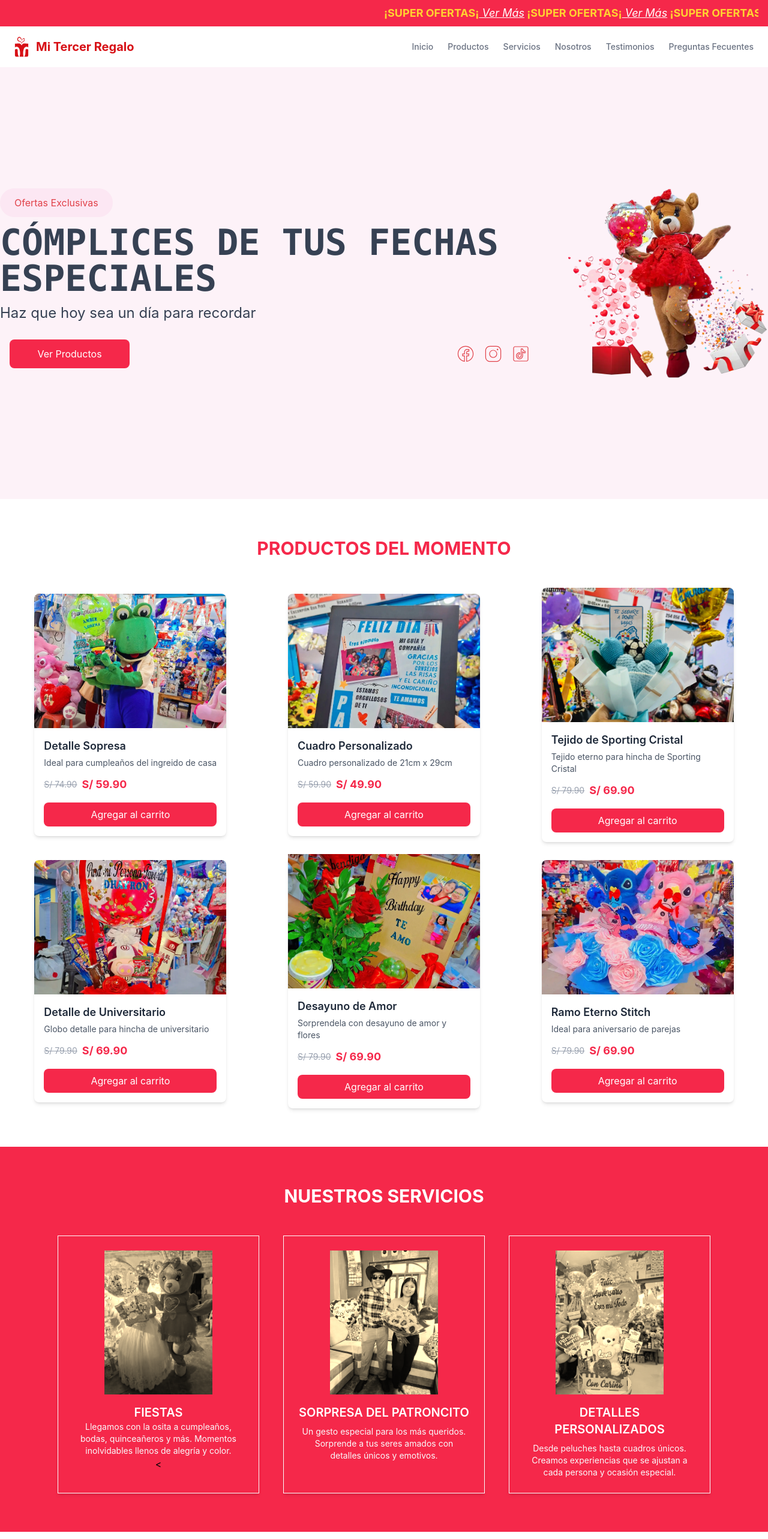
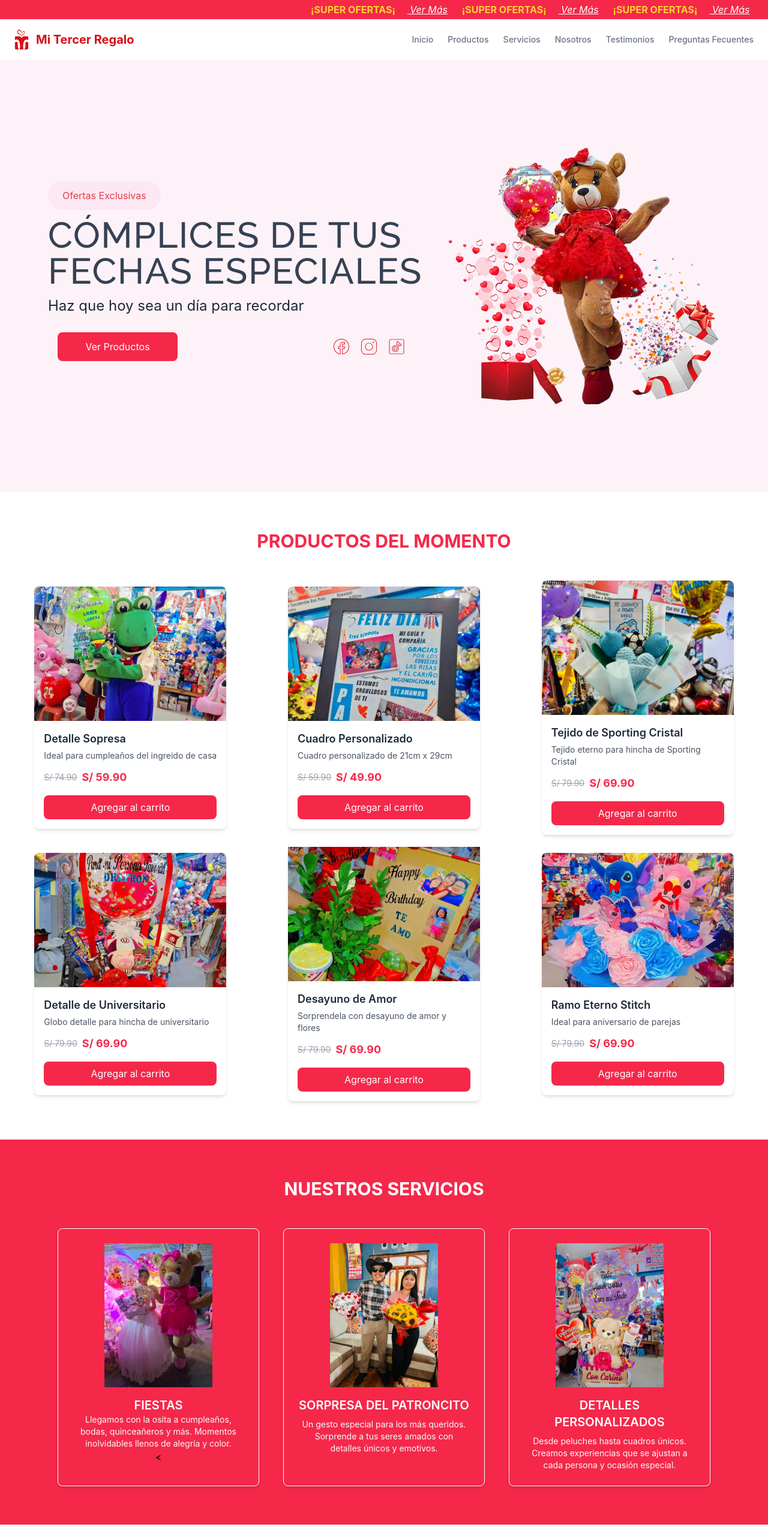
Before and after one commit to JocsanSernaque/mi-tercer-regalo, an Angular app: page / in a window 1280 px wide. Shown: the top 2566 px of the page at 60% size. Built offline with nearby package versions, Linux system fonts and the light colour scheme.

Commit message:
interaction with icon hamburger

```diff
--- a/src/app/components/header/header.component.html
+++ b/src/app/components/header/header.component.html
@@ -1,23 +1,17 @@
 <!-- HEADER SEO-FRIENDLY -->
 <header class="bg-[#f5284a] text-white overflow-hidden relative">
-  <div class="max-w-screen-xl mx-auto py-2 px-4">
-    <!-- Texto estático para SEO -->
-    <!-- <h3 class="text-lg font-bold">
-      🎉 Detalles personalizados, fiestas y sorpresas para toda ocasión
-    </h3> -->
-
+  <div class="mx-auto py-1 px-4">
     <!-- Texto animado -->
     <div class="flex justify-center items-centerrelative overflow-hidden whitespace-nowrap marquee-pause">
-      <p class="animate-marquee inline-block text-sm md:text-lg">
-         <span class="text-sm md:text-lg text-amber-300 font-bold uppercase">¡Super Ofertas¡</span>
+      <p class="animate-marquee inline-block space-x-5">
+         <span class=" text-amber-300 font-bold uppercase">¡Super Ofertas¡</span>
          <a href="/" class="underline italic"> Ver Más</a>
-         <span class="text-sm md:text-lg text-amber-300 font-bold uppercase"> ¡Super Ofertas¡</span>
-         <!-- <span class="text-sm md:text-lg"> Por el Día del Niño </span> -->
+         <span class=" text-amber-300 font-bold uppercase"> ¡Super Ofertas¡</span>
+         <!-- <span class=""> Por el Día del Niño </span> -->
          <a href="/" class="underline italic"> Ver Más</a>
-         <span class="text-sm md:text-lg text-amber-300 font-bold uppercase"> ¡Super Ofertas¡</span>
-         <!-- <span class="text-sm md:text-lg"> Por el Día del Niño </span> -->
+         <span class=" text-amber-300 font-bold uppercase"> ¡Super Ofertas¡</span>
+         <!-- <span class=""> Por el Día del Niño </span> -->
          <a href="/" class="underline italic"> Ver Más </a>
-
       </p>
     </div>
   </div>
--- a/src/app/components/home/home.component.html
+++ b/src/app/components/home/home.component.html
@@ -1,14 +1,14 @@
 <main class="min-h-[calc(30vh-200px)] bg-pink-50">
-    <section class="flex flex-col md:flex-row items-center justify-center w-full h-[90vh]">
+    <section class="flex flex-col md:flex-row items-center justify-center w-full h-[90vh] gap-2 px-10 lg:p-20">
 
-        <div class="flex flex-col w-full m:w-1/2 text-center items-center md:items-start md:text-left gap-3">
+        <div class="flex flex-col w-full m:w-1/2 text-center items-center justify-between md:items-start md:text-left gap-3">
             <div class="hidden md:block rounded-full bg-pink-100 text-[#e14149] px-6 py-3 items-center justify-center gap-2">
               <span>
                 Ofertas Exclusivas
               </span>
             </div>
-            <h1 class="text-gray-700 text-3xl md:text-6xl font-semibold uppercase font-mono">Cómplices de tus fechas especiales</h1>
-            <h2 class="text-gray-700 md:text-2xl">Haz que hoy sea un día para recordar</h2>
+            <h1 class="text-gray-700 text-3xl md:text-6xl font-semibold raleway-font uppercase tracking-wide">Cómplices de tus fechas especiales</h1>
+            <h2 class="text-gray-800 md:text-2xl">Haz que hoy sea un día para recordar</h2>
             <div class="m-4 flex flex-col items-center justify-between md:flex-row gap-4 w-full">
               <a href="/productos" class="text-center bg-[#f5284a] text-white rounded-lg hover:bg-[#fc516d] px-6 py-3 hover:bg-primary-800 transition-colors duration-300 w-50">
                   Ver Productos
@@ -34,10 +34,10 @@
               </div>
             </div>
         </div>
-        <div class="w-[260px] md:w-[450px]">
+        <div class="w-[320px] md:w-[768px]">
           <picture class="flex items-center justify-center">
             <source srcset="assets/images/products/munecos/osita-amor.webp" media="(max-width: 768px)">
-            <img src="assets/images/products/munecos/osita-amor.webp" alt="Osita Amor de Mi Tercer Regalo" class="w-full h-full object-cover" loading="lazy"/>
+            <img src="assets/images/products/munecos/osita-amor.webp" alt="Osita Amor de Mi Tercer Regalo" class="w-full max-w-lg object-contain mx-auto md:mx-0" loading="lazy"/>
           </picture>
         </div>
 
--- a/src/app/components/navbar/navbar.component.html
+++ b/src/app/components/navbar/navbar.component.html
@@ -43,7 +43,7 @@
     </button>
   </div>
 </nav>
-<div  class="md:hidden bg-white shadow-lg absolute top-[70px] left-0 w-full z-40 animate-slide-down">
+<div  class="md:hidden bg-white shadow-lg fixed top-[68px] left-0 w-full z-40 animate-slide-down overflow-y-auto max-h-[calc(100vh-70px)]">
   @if (
     menuOpen
   ) {
--- a/src/app/components/pages/services/services.component.html
+++ b/src/app/components/pages/services/services.component.html
@@ -3,8 +3,8 @@
 
   <div class="grid gap-10 sm:grid-cols-2 md:grid-cols-3 place-items-center md:mx-20">
     <!-- Servicio: Fiestas -->
-    <div class="bg-transparent border border-white shadow-md hover:shadow-lg transition p-6 text-center flex flex-col items-center h-full">
-      <img src="assets/images/products/sorpresas/fiesta-de-15(1).webp" alt="Fiestas" class="w-45 h-60 mb-4 sepia hover:sepia-0" lazyload="lazy">
+    <div class="bg-transparent border border-white shadow-md hover:shadow-lg transition p-6 text-center flex flex-col items-center h-full rounded-lg">
+      <img src="assets/images/products/sorpresas/fiesta-de-15(1).webp" alt="Fiestas" class="w-45 h-60 mb-4" lazyload="lazy">
 
         <h3 class="text-xl font-semibold text-white uppercase">Fiestas</h3>
         <p class="text-gray-50 text-sm">Llegamos con la osita a cumpleaños, bodas, quinceañeros y más. Momentos inolvidables llenos de alegría y color.</p>
@@ -12,15 +12,15 @@
     </div>
 
     <!-- Servicio: Sorpresa del Patroncito -->
-    <div class="bg-transparent border border-white shadow-md hover:shadow-lg transition p-6 text-center flex flex-col items-center h-full">
-      <img src="assets/images/products/sorpresas/patroncito.webp" alt="Sorpresa del Patroncito" class="w-45 h-60 mb-4 sepia hover:sepia-0" lazyload="lazy">
+    <div class="bg-transparent border border-white shadow-md hover:shadow-lg transition p-6 text-center flex flex-col items-center h-full rounded-lg">
+      <img src="assets/images/products/sorpresas/patroncito.webp" alt="Sorpresa del Patroncito" class="w-45 h-60 mb-4" lazyload="lazy">
       <h3 class="text-xl font-semibold text-white mb-2 uppercase">Sorpresa del Patroncito</h3>
       <p class="text-gray-50 text-sm">Un gesto especial para los más queridos. Sorprende a tus seres amados con detalles únicos y emotivos.</p>
     </div>
 
     <!-- Servicio: Detalles Personalizados -->
-    <div class="bg-transparent border border-white shadow-md hover:shadow-lg transition p-6 text-center flex flex-col items-center h-full">
-      <img src="assets/images/products/globos/feliz-aniversario-amor.webp" alt="Detalles Personalizados" class="w-45 h-60 mb-4 sepia hover:sepia-0" lazyload="lazy">
+    <div class="bg-transparent border border-white shadow-md hover:shadow-lg transition p-6 text-center flex flex-col items-center h-full rounded-lg">
+      <img src="assets/images/products/globos/feliz-aniversario-amor.webp" alt="Detalles Personalizados" class="w-45 h-60 mb-4" lazyload="lazy">
       <h3 class="text-xl font-semibold text-white mb-2 uppercase">Detalles Personalizados</h3>
       <p class="text-gray-50 text-sm">Desde peluches hasta cuadros únicos. Creamos experiencias que se ajustan a cada persona y ocasión especial.</p>
     </div>
--- a/src/styles.css
+++ b/src/styles.css
@@ -1,4 +1,5 @@
 /* You can add global styles to this file, and also import other style files */
+@import url('https://fonts.googleapis.com/css2?family=Raleway:ital,wght@0,100..900;1,100..900&display=swap');
 @import "tailwindcss";
 /* Marquee hecho con Tailwind + @layer */
 @keyframes marquee {
@@ -6,7 +7,7 @@
   100% { transform: translateX(-100%); }
 }
 .animate-marquee {
-  animation: marquee 20s linear infinite;
+  animation: marquee 15s linear infinite;
 }
 .marquee-pause:hover .animate-marquee {
     animation-play-state: paused;
@@ -25,3 +26,7 @@
 .animate-slide-down {
   animation: slide-down 0.3s ease-out;
 }
+.raleway-font {
+  font-family: 'Raleway', sans-serif;
+  font-weight: 500;
+}
```
